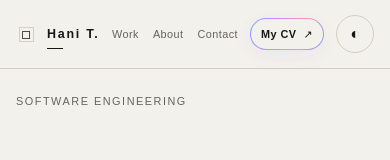
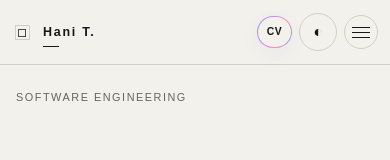
Before and after one commit to HaniSemayat/portfolio-react, a React (Vite) app: page / in a window 390 px wide. Shown: the top 160 px of the page. Built offline with nearby package versions, Linux system fonts and the light colour scheme.

Commit message:
feat: add responsive mobile navigation

```diff
--- a/src/components/Navbar/Navbar.css
+++ b/src/components/Navbar/Navbar.css
@@ -2,15 +2,25 @@
   position: sticky;
   top: 0;
   z-index: 100;
+
   border-bottom: 1px solid var(--border);
-  background: color-mix(in srgb, var(--background) 88%, transparent);
+
+  background: color-mix(
+    in srgb,
+    var(--background) 88%,
+    transparent
+  );
+
   backdrop-filter: blur(16px);
   -webkit-backdrop-filter: blur(16px);
 }
 
 .navbar-container {
+  position: relative;
+
   width: min(1240px, calc(100% - 64px));
   min-height: 78px;
+
   margin: 0 auto;
 
   display: flex;
@@ -22,6 +32,7 @@
   display: inline-flex;
   align-items: center;
   gap: 10px;
+
   color: var(--text);
 }
 
@@ -35,6 +46,7 @@
   height: 24px;
 
   color: var(--text);
+
   font-size: 1rem;
   line-height: 1;
 
@@ -65,6 +77,7 @@
 
   font-size: 0.85rem;
   font-weight: 700;
+
   letter-spacing: 0.14em;
 }
 
@@ -112,6 +125,7 @@
   position: relative;
 
   color: var(--muted-text);
+
   font-size: 0.78rem;
   letter-spacing: 0.04em;
 
@@ -148,6 +162,7 @@
 
   display: inline-flex;
   align-items: center;
+
   gap: 7px;
 
   padding: 8px 13px;
@@ -156,7 +171,10 @@
   border-radius: 999px;
 
   background:
-    linear-gradient(var(--background), var(--background)) padding-box,
+    linear-gradient(
+      var(--background),
+      var(--background)
+    ) padding-box,
     linear-gradient(
       110deg,
       rgba(91, 140, 255, 0.8),
@@ -169,6 +187,7 @@
 
   font-size: 0.72rem;
   font-weight: 600;
+
   letter-spacing: 0.04em;
 
   box-shadow:
@@ -201,9 +220,79 @@
   outline: none;
 
   box-shadow:
-    0 0 0 3px color-mix(in srgb, var(--background) 80%, transparent),
+    0 0 0 3px color-mix(
+      in srgb,
+      var(--background) 80%,
+      transparent
+    ),
     0 0 0 4px rgba(198, 108, 255, 0.65);
 }
+
+/* Mobile menu button */
+
+.navbar-menu-button {
+  display: none;
+
+  width: 34px;
+  height: 34px;
+
+  padding: 7px;
+
+  border: 1px solid var(--border);
+  border-radius: 50%;
+
+  background: var(--background);
+  color: var(--text);
+
+  cursor: pointer;
+
+  flex-direction: column;
+  justify-content: center;
+  gap: 4px;
+
+  transition:
+    border-color 180ms ease,
+    transform 180ms ease;
+}
+
+.navbar-menu-button:hover {
+  border-color: var(--text);
+}
+
+.navbar-menu-button span {
+  display: block;
+
+  width: 100%;
+  height: 1px;
+
+  background: var(--text);
+
+  transform-origin: center;
+
+  transition:
+    transform 220ms ease,
+    opacity 180ms ease;
+}
+
+.navbar-menu-button-open span:nth-child(1) {
+  transform: translateY(5px) rotate(45deg);
+}
+
+.navbar-menu-button-open span:nth-child(2) {
+  opacity: 0;
+}
+
+.navbar-menu-button-open span:nth-child(3) {
+  transform: translateY(-5px) rotate(-45deg);
+}
+
+/* Hidden mobile menu */
+
+.navbar-mobile-menu {
+  display: none;
+}
+
+/* Tablet / mobile L */
 
 @media (max-width: 700px) {
   .navbar-container {
@@ -230,12 +319,166 @@
   .navbar-logo-mark {
     width: 21px;
     height: 21px;
+
     font-size: 0.9rem;
   }
 
   .navbar-cv {
     padding: 7px 10px;
+
     font-size: 0.68rem;
+  }
+}
+
+/* Mobile M / S */
+
+@media (max-width: 425px) {
+  .navbar-container {
+    width: calc(100% - 24px);
+    min-height: 64px;
+  }
+
+  .navbar-actions {
+    gap: 7px;
+  }
+
+  .navbar-links {
+    display: none;
+  }
+
+  .navbar-cv {
+    padding: 7px 9px;
+
+    font-size: 0.65rem;
+  }
+
+  .navbar-cv span {
+    display: none;
+  }
+
+  .navbar-menu-button {
+    display: flex;
+  }
+
+  .navbar-mobile-menu {
+    position: absolute;
+    top: calc(100% + 10px);
+    right: 0;
+
+    width: min(230px, calc(100vw - 24px));
+
+    display: flex;
+    flex-direction: column;
+
+    padding: 8px;
+
+    border: 1px solid var(--border);
+    border-radius: 16px;
+
+    background:
+      linear-gradient(
+        145deg,
+        color-mix(
+          in srgb,
+          var(--surface) 92%,
+          transparent
+        ),
+        color-mix(
+          in srgb,
+          var(--background) 97%,
+          transparent
+        )
+      );
+
+    box-shadow:
+      0 18px 45px color-mix(
+        in srgb,
+        var(--text) 12%,
+        transparent
+      ),
+      0 5px 20px rgba(91, 140, 255, 0.05);
+
+    opacity: 0;
+    visibility: hidden;
+    transform: translateY(-8px) scale(0.98);
+
+    pointer-events: none;
+
+    transition:
+      opacity 180ms ease,
+      visibility 180ms ease,
+      transform 180ms ease;
+  }
+
+  .navbar-mobile-menu::before {
+    content: '';
+
+    position: absolute;
+
+    top: 0;
+    left: 12%;
+    right: 12%;
+
+    height: 1px;
+
+    background: linear-gradient(
+      90deg,
+      transparent,
+      rgba(91, 140, 255, 0.75),
+      rgba(198, 108, 255, 0.75),
+      rgba(255, 107, 145, 0.55),
+      transparent
+    );
+  }
+
+  .navbar-mobile-menu-open {
+    opacity: 1;
+    visibility: visible;
+    transform: translateY(0) scale(1);
+
+    pointer-events: auto;
+  }
+
+  .navbar-mobile-menu a {
+    display: flex;
+    align-items: center;
+    gap: 14px;
+
+    padding: 14px 12px;
+
+    border-bottom: 1px solid var(--border);
+
+    color: var(--text);
+
+    font-size: 0.78rem;
+    font-weight: 600;
+
+    letter-spacing: 0.04em;
+
+    transition:
+      background 180ms ease,
+      padding-left 180ms ease;
+  }
+
+  .navbar-mobile-menu a:last-child {
+    border-bottom: none;
+  }
+
+  .navbar-mobile-menu a:hover {
+    padding-left: 16px;
+
+    background: color-mix(
+      in srgb,
+      var(--surface) 60%,
+      transparent
+    );
+  }
+
+  .navbar-mobile-menu a span {
+    color: var(--muted-text);
+
+    font-size: 0.58rem;
+    letter-spacing: 0.1em;
   }
 }
 
@@ -244,7 +487,10 @@
   .navbar-logo-mark::before,
   .navbar-logo-text::after,
   .navbar-cv,
-  .navbar-cv span {
+  .navbar-cv span,
+  .navbar-menu-button span,
+  .navbar-mobile-menu,
+  .navbar-mobile-menu a {
     transition: none;
   }
 
--- a/src/components/Navbar/Navbar.jsx
+++ b/src/components/Navbar/Navbar.jsx
@@ -1,11 +1,22 @@
+import { useState } from 'react'
 import './Navbar.css'
 import ThemeToggle from '../ThemeToggle/ThemeToggle'
 
 function Navbar({ isDark, setIsDark }) {
+  const [menuOpen, setMenuOpen] = useState(false)
+
+  const closeMenu = () => {
+    setMenuOpen(false)
+  }
+
   return (
     <header className="navbar">
       <div className="navbar-container">
-        <a href="#" className="navbar-logo">
+        <a
+          href="#"
+          className="navbar-logo"
+          onClick={closeMenu}
+        >
           <span className="navbar-logo-mark">◇</span>
 
           <span className="navbar-logo-text">
@@ -15,24 +26,67 @@ function Navbar({ isDark, setIsDark }) {
 
         <div className="navbar-actions">
           <nav className="navbar-links">
-            <a href="#work">Work</a>
-            <a href="#about">About</a>
-            <a href="#contact">Contact</a>
+            <a href="#about" onClick={closeMenu}>
+              About
+            </a>
+
+            <a href="#work" onClick={closeMenu}>
+              Works
+            </a>
+
+            <a href="#contact" onClick={closeMenu}>
+              Contact
+            </a>
           </nav>
 
           <a
-            href="/Hani-Tsehaye-cv.pdf"
+            href="/Addis-Tesfa-CV.pdf"
             target="_blank"
             rel="noreferrer"
             className="navbar-cv"
           >
-            My CV <span>↗</span>
+            CV <span>↗</span>
           </a>
 
           <ThemeToggle
             isDark={isDark}
             setIsDark={setIsDark}
           />
+
+          <button
+            type="button"
+            className={`navbar-menu-button ${
+              menuOpen ? 'navbar-menu-button-open' : ''
+            }`}
+            aria-label={menuOpen ? 'Close menu' : 'Open menu'}
+            aria-expanded={menuOpen}
+            onClick={() => setMenuOpen((open) => !open)}
+          >
+            <span></span>
+            <span></span>
+            <span></span>
+          </button>
+        </div>
+
+        <div
+          className={`navbar-mobile-menu ${
+            menuOpen ? 'navbar-mobile-menu-open' : ''
+          }`}
+        >
+          <a href="#about" onClick={closeMenu}>
+            <span>01</span>
+            About
+          </a>
+
+          <a href="#work" onClick={closeMenu}>
+            <span>02</span>
+            Works
+          </a>
+
+          <a href="#contact" onClick={closeMenu}>
+            <span>03</span>
+            Contact
+          </a>
         </div>
       </div>
     </header>
```
